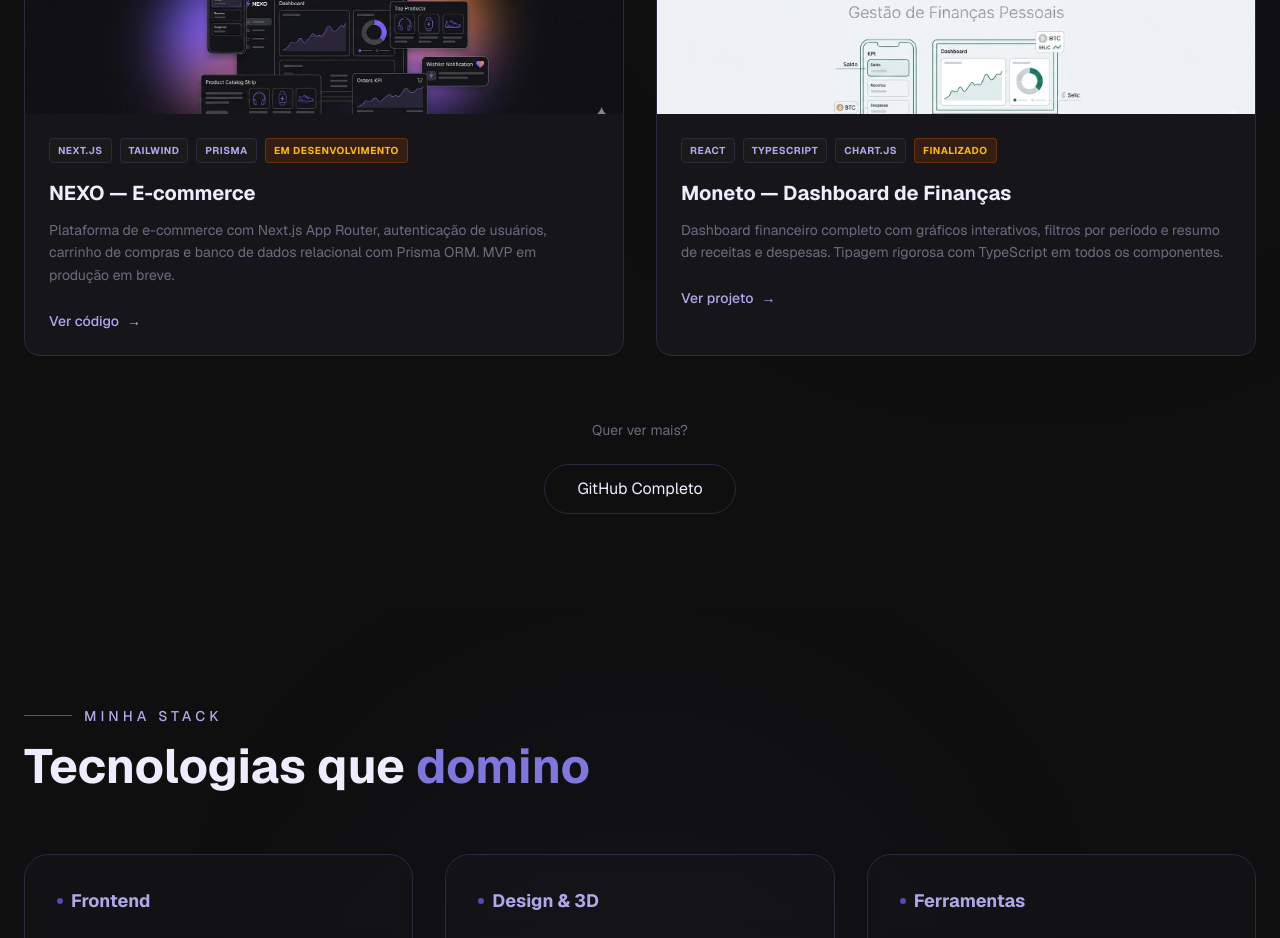
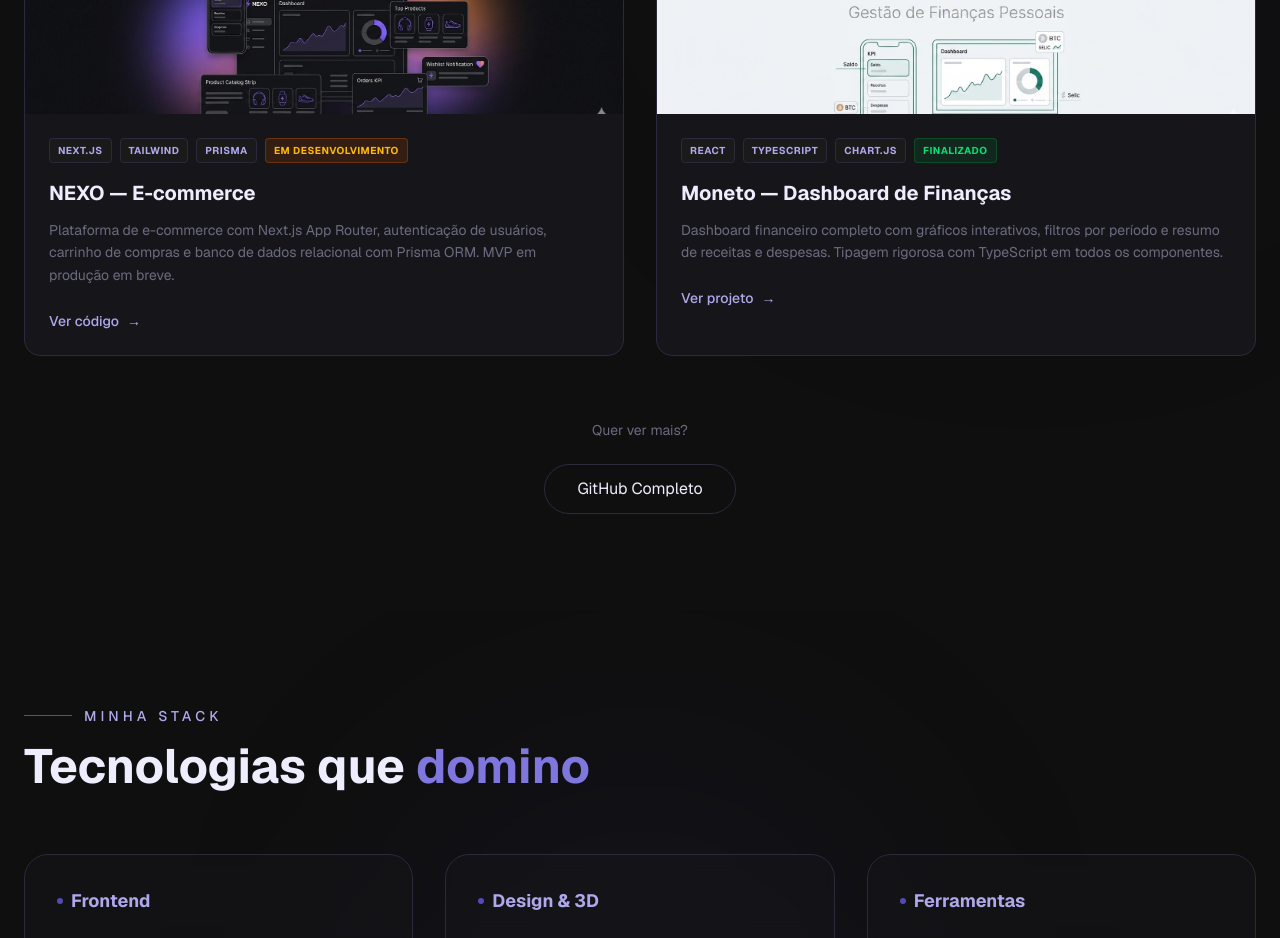
Before and after one commit to wadtonrdp/portfolio, a Next.js app: page / in a window 1280 px wide. Shown: the part 2100-3038 px from the top of the page. Built offline with nearby package versions, Linux system fonts and the light colour scheme.

Commit message:
Fix conditional for project subtitle styling

```diff
--- a/components/Projects.tsx
+++ b/components/Projects.tsx
@@ -72,7 +72,7 @@ export default function Projects() {
                     </span>
                   ))}
                   <span className={`text-[10px] font-bold uppercase tracking-wider px-2 py-1 rounded ${
-                    project.subtitle === 'Em produção'
+                    project.subtitle === 'Finalizado'
                       ? 'bg-green-900/30 border border-green-700/40 text-green-400'
                       : 'bg-amber-900/30 border border-amber-700/40 text-amber-400'
                   }`}>
```
